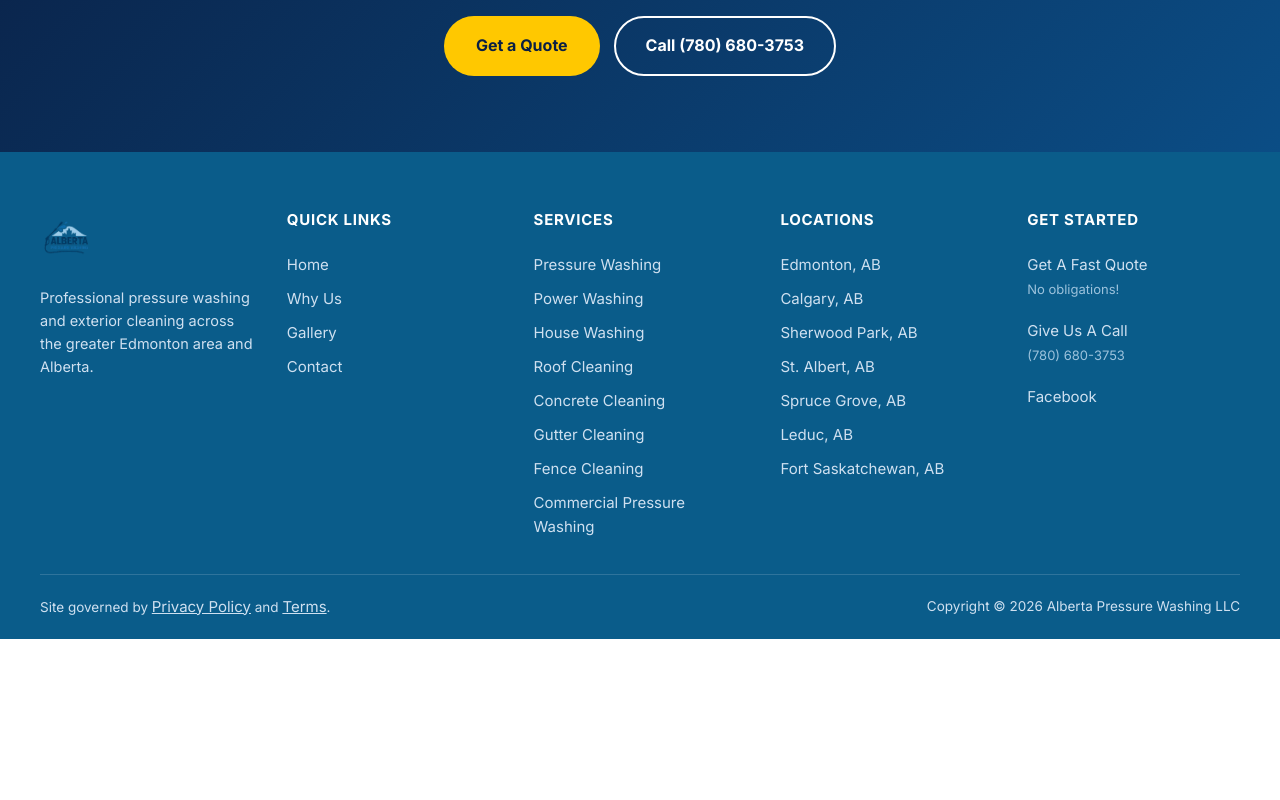
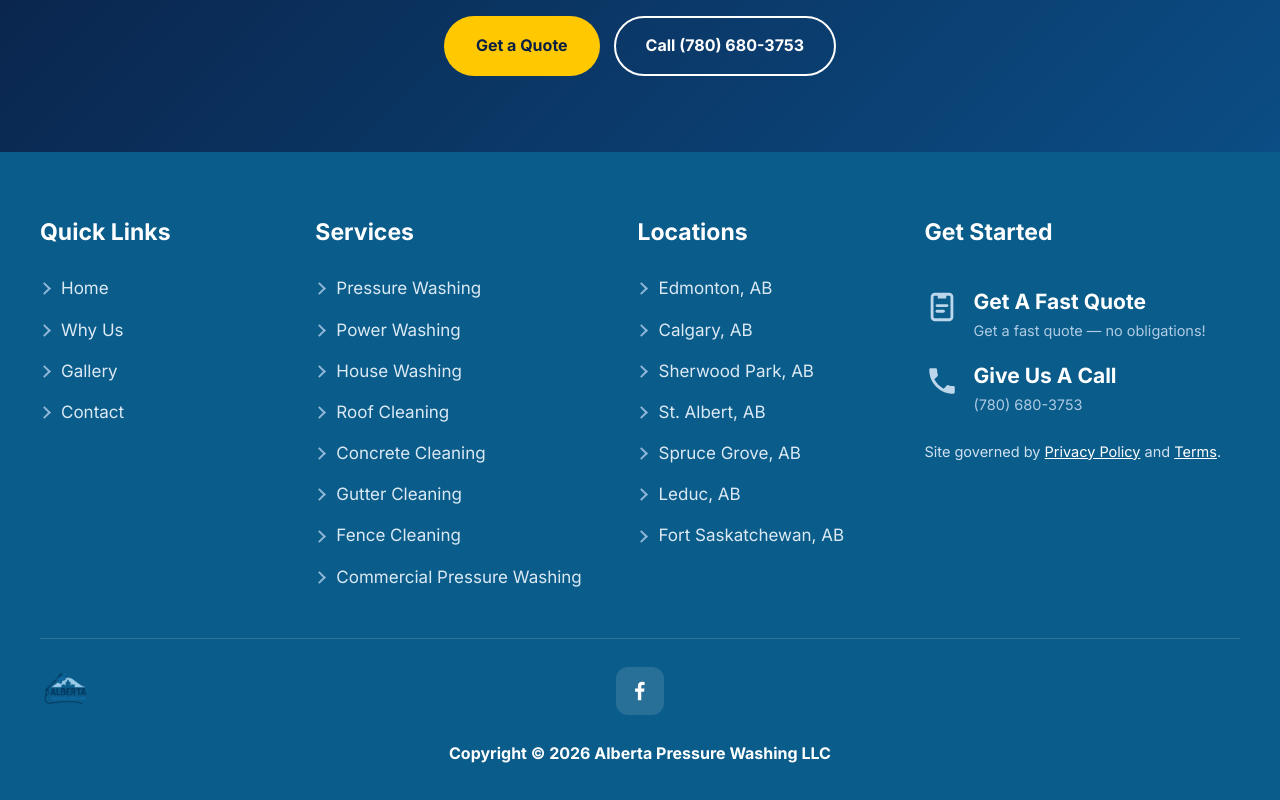
Before and after one commit to temtesfay/albertapressurewashing, a plain HTML site: page home-preview/index.html in a window 1280 px wide. Shown: the part 4517-5317 px from the top of the page. Before the commit the page ends 5156 px from the top, so only its background shows below. Drawn offline with Linux system fonts and the light colour scheme.

Commit message:
Homepage POC: rebuild footer to match Framer style (chevrons, icons, FB badge)

```diff
--- a/home-preview/index.html
+++ b/home-preview/index.html
@@ -127,18 +127,31 @@
   .cta .about-btns{justify-content:center}
 
   /* footer */
-  footer{background:var(--footer);color:#cfe0f0}
-  .fgrid{display:grid;grid-template-columns:repeat(auto-fit,minmax(190px,1fr));gap:34px;padding:56px 0 30px}
-  footer h4{color:#fff;font-size:15px;text-transform:uppercase;letter-spacing:.05em;margin:0 0 16px}
-  footer a{display:block;padding:5px 0;color:#cfe0f0;font-size:15px}
-  footer a:hover{color:#fff}
-  .fbrand p{color:#cfe0f0;font-size:14.5px;margin:0}
-  .fbot{border-top:1px solid rgba(255,255,255,.15);padding:20px 0;display:flex;flex-wrap:wrap;gap:12px;align-items:center;justify-content:space-between;font-size:13.5px}
-  .fbot a{display:inline;text-decoration:underline}
+  footer{background:var(--footer);color:#dbe9f4}
+  .fgrid{display:grid;grid-template-columns:1.05fr 1.25fr 1.1fr 1.35fr;gap:30px;padding:62px 0 40px}
+  footer h4{color:#fff;font-size:23px;font-weight:700;margin:0 0 18px}
+  .flinks a{display:flex;align-items:center;gap:12px;padding:7px 0;color:#dbe9f4;font-size:17px}
+  .flinks a:hover{color:#fff}
+  .flinks a::before{content:"";flex:0 0 auto;width:7px;height:7px;border-right:2px solid #8fb6d8;border-bottom:2px solid #8fb6d8;transform:rotate(-45deg)}
+  .fstart{display:flex;flex-direction:column;gap:22px}
+  .fitem{display:flex;gap:15px;align-items:flex-start;color:#fff}
+  .fitem .ic{flex:0 0 auto;width:34px;height:34px;color:#bcd6ec}
+  .fitem b{display:block;font-size:21px;font-weight:700;line-height:1.12}
+  .fitem span{display:block;font-size:14.5px;color:#aecbe3;margin-top:5px}
+  .fgov{font-size:14.5px;color:#cfe0f0;margin:2px 0 0}
+  .fgov a{color:#fff;text-decoration:underline}
+  .fbot{border-top:1px solid rgba(255,255,255,.14);padding:26px 0 34px;display:grid;grid-template-columns:1fr auto 1fr;align-items:center;gap:14px}
+  .fbot .fblogo{height:52px;width:auto}
+  .fbot .fb{justify-self:center;width:48px;height:48px;border-radius:12px;background:rgba(255,255,255,.12);display:grid;place-items:center;color:#fff}
+  .fbot .fb:hover{background:rgba(255,255,255,.22)}
+  .fbot .fb svg{width:22px;height:22px}
+  .fcopy{grid-column:1/-1;text-align:center;font-weight:700;color:#fff;font-size:16px;margin-top:10px}
 
   @media(max-width:860px){
     .hero-grid,.about-grid{grid-template-columns:1fr;gap:34px}
     .about-img{order:-1}
+    .fgrid{grid-template-columns:1fr 1fr;gap:26px}
+    .fbot{grid-template-columns:1fr;text-align:center;justify-items:center}
     .menu{position:absolute;top:98px;left:0;right:0;background:#fff;flex-direction:column;align-items:flex-start;gap:0;padding:8px 20px 20px;border-bottom:1px solid var(--line);display:none;box-shadow:0 20px 30px rgba(0,0,0,.08)}
     .menu a{padding:12px 0;width:100%;border-bottom:1px solid var(--line)}
     .nav .btn{display:none}
@@ -307,32 +320,30 @@
 
 <footer>
   <div class="wrap fgrid">
-    <div class="fbrand">
-      <a class="logo" href="/"><img src="/assets/framer/images/MKEsfXhW75uuKXS5uybznyw7s.png" alt="Alberta Pressure Washing" style="height:54px;margin-bottom:14px"></a>
-      <p>Professional pressure washing and exterior cleaning across the greater Edmonton area and Alberta.</p>
-    </div>
-    <div>
+    <div class="flinks">
       <h4>Quick Links</h4>
       <a href="/">Home</a><a href="/why-us">Why Us</a><a href="/gallery">Gallery</a><a href="/contact">Contact</a>
     </div>
-    <div>
+    <div class="flinks">
       <h4>Services</h4>
       <a href="/pressure-washing">Pressure Washing</a><a href="/power-washing">Power Washing</a><a href="/house-washing">House Washing</a><a href="/roof-cleaning">Roof Cleaning</a><a href="/concrete-cleaning">Concrete Cleaning</a><a href="/gutter-cleaning">Gutter Cleaning</a><a href="/fence-cleaning">Fence Cleaning</a><a href="/commercial-pressure-washing">Commercial Pressure Washing</a>
     </div>
-    <div>
+    <div class="flinks">
       <h4>Locations</h4>
       <a href="/locations/edmonton">Edmonton, AB</a><a href="/locations/calgary">Calgary, AB</a><a href="/locations/sherwood-park">Sherwood Park, AB</a><a href="/locations/st-albert">St. Albert, AB</a><a href="/locations/spruce-grove">Spruce Grove, AB</a><a href="/locations/leduc">Leduc, AB</a><a href="/locations/fort-saskatchewan">Fort Saskatchewan, AB</a>
     </div>
-    <div>
+    <div class="fstart">
       <h4>Get Started</h4>
-      <a href="/contact">Get A Fast Quote<br><span style="font-size:13px;color:#9cc2dc">No obligations!</span></a>
-      <a href="tel:+17806803753" style="margin-top:8px">Give Us A Call<br><span style="font-size:13px;color:#9cc2dc">(780) 680-3753</span></a>
-      <a href="https://www.facebook.com/profile.php?id=61578197936648" target="_blank" rel="noopener" style="margin-top:8px">Facebook</a>
+      <a class="fitem" href="/contact"><svg class="ic" viewBox="0 0 24 24" fill="none" stroke="currentColor" stroke-width="2" stroke-linecap="round" stroke-linejoin="round"><rect x="5" y="3" width="14" height="18" rx="2"/><path d="M9 3h6v3H9z" fill="currentColor" stroke="none"/><line x1="8.5" y1="11" x2="15.5" y2="11"/><line x1="8.5" y1="15" x2="13" y2="15"/></svg><div><b>Get A Fast Quote</b><span>Get a fast quote — no obligations!</span></div></a>
+      <a class="fitem" href="tel:+17806803753"><svg class="ic" viewBox="0 0 24 24" fill="currentColor"><path d="M6.6 10.8c1.4 2.8 3.8 5.2 6.6 6.6l2.2-2.2c.3-.3.7-.4 1-.2 1.1.4 2.3.6 3.6.6.6 0 1 .4 1 1V20c0 .6-.4 1-1 1C10.6 21 3 13.4 3 4c0-.6.4-1 1-1h3.5c.6 0 1 .4 1 1 0 1.2.2 2.4.6 3.6.1.4 0 .8-.3 1l-2.2 2.2z"/></svg><div><b>Give Us A Call</b><span>(780) 680-3753</span></div></a>
+      <p class="fgov">Site governed by <a href="/privacy">Privacy Policy</a> and <a href="/terms">Terms</a>.</p>
     </div>
   </div>
   <div class="wrap fbot">
-    <span>Site governed by <a href="/privacy">Privacy Policy</a> and <a href="/terms">Terms</a>.</span>
-    <span>Copyright © 2026 Alberta Pressure Washing LLC</span>
+    <img class="fblogo" src="/assets/framer/images/MKEsfXhW75uuKXS5uybznyw7s.png" alt="Alberta Pressure Washing">
+    <a class="fb" href="https://www.facebook.com/profile.php?id=61578197936648" target="_blank" rel="noopener" aria-label="Facebook"><svg viewBox="0 0 24 24" fill="currentColor"><path d="M15.12 5.32H17V2.14A26.11 26.11 0 0 0 14.26 2c-2.72 0-4.58 1.66-4.58 4.7v2.6H6.61v3.56h3.07V22h3.68v-9.14h3.06l.46-3.56h-3.52V7.05c0-1.03.28-1.73 1.76-1.73z"/></svg></a>
+    <span></span>
+    <div class="fcopy">Copyright © 2026 Alberta Pressure Washing LLC</div>
   </div>
 </footer>
 </body>
```
